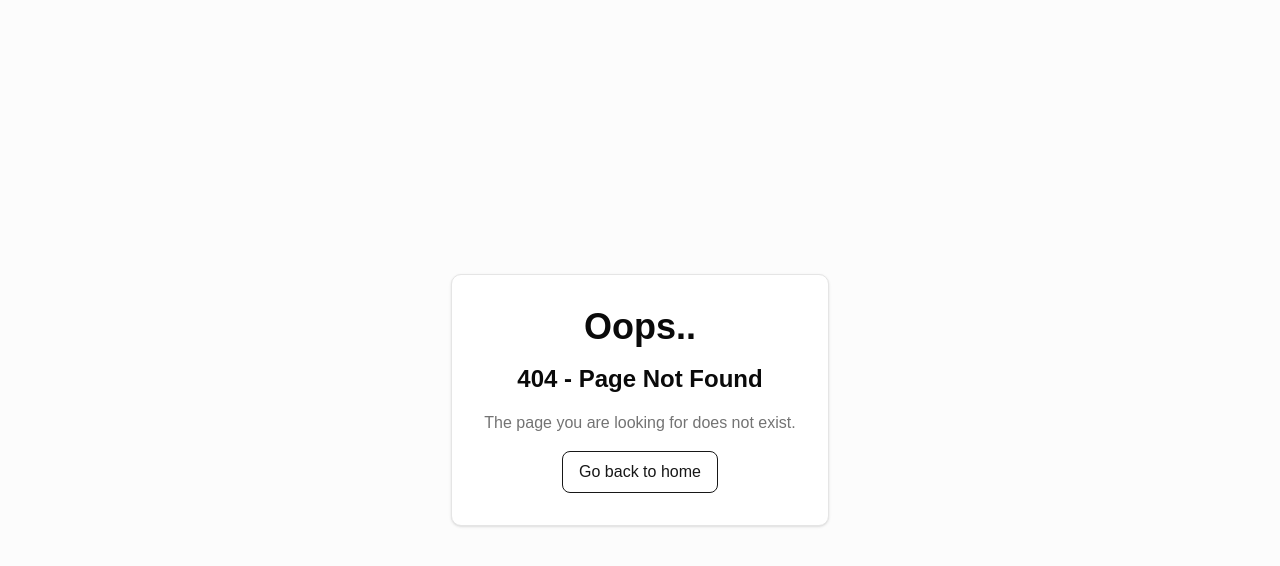
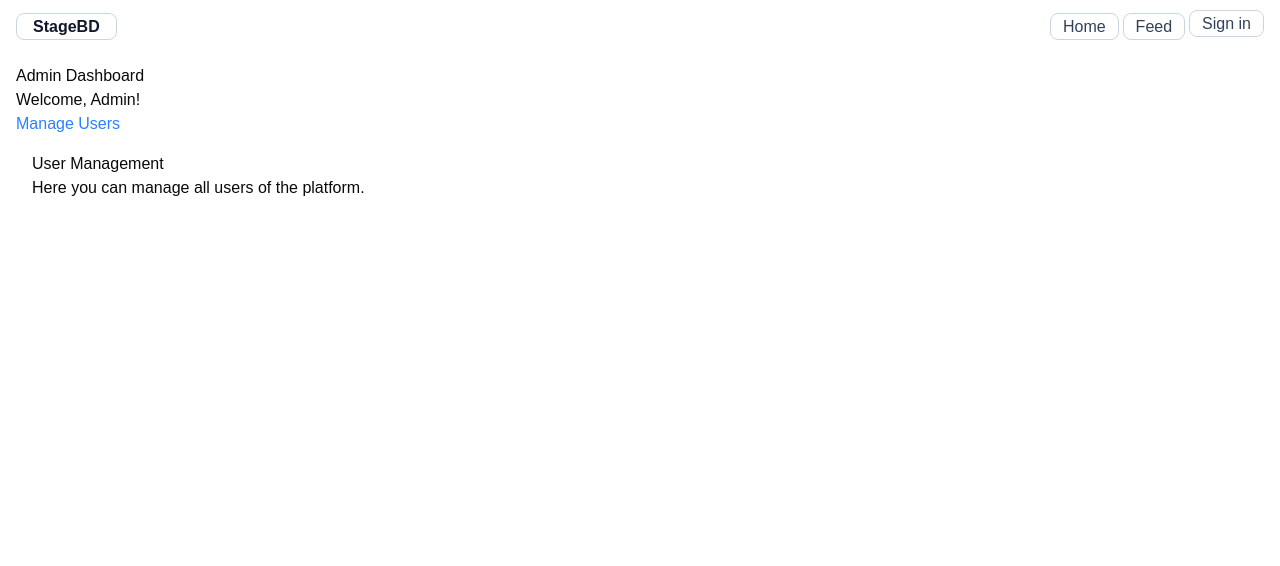
Before and after one commit to NahinM/Stage-BD, a React (Vite) app in the folder client/: page /admin/dashboard/users in a window 1280 px wide. Before the commit this address had no page. Shown: the top 566 px of the page. Built offline with nearby package versions, Linux system fonts and the light colour scheme; no server answers.

Commit message:
add admin dashboard

```diff
--- /dev/null
+++ b/client/src/Pages/admin/dashboard.tsx
@@ -0,0 +1,22 @@
+import Nav from "@/components/nav"
+import { Outlet, Link } from "react-router-dom"
+
+export default function AdminDashboard() {
+    return (
+        <div className="p-4 w-full">
+            <Nav pages={[
+                { name: "Home", href: "/" },
+                { name: "Feed", href: "/feed" }
+            ]} />
+            <br /><br />
+            <h1>Admin Dashboard</h1>
+            <p>Welcome, Admin!</p>
+            <div>
+                <Link to="/admin/dashboard/users" className="text-blue-500 hover:text-blue-700">
+                    Manage Users
+                </Link>
+            </div>
+            <Outlet />
+        </div>
+    )
+}
--- /dev/null
+++ b/client/src/Pages/admin/users.tsx
@@ -0,0 +1,9 @@
+export default function UserManagement() {
+    return (
+        <div className="p-4 w-full">
+            <h2>User Management</h2>
+            <p>Here you can manage all users of the platform.</p>
+            {/* User management functionalities will go here */}
+        </div>
+    )
+}
--- a/client/src/components/nav.tsx
+++ b/client/src/components/nav.tsx
@@ -84,7 +84,7 @@ export default function Nav({ pages }: { pages: Pages[] }) {
                                         </DropdownMenuItem>
                                         {navAccess.admin &&
                                             <DropdownMenuItem>
-                                                <Link to="/admin">Admin Panel</Link>
+                                                <Link to="/admin/dashboard">Admin Panel</Link>
                                             </DropdownMenuItem>
                                         }
                                         {navAccess.organizer &&
```
Also changed, not shown: client/src/routes.tsx (+16 -5 lines).
